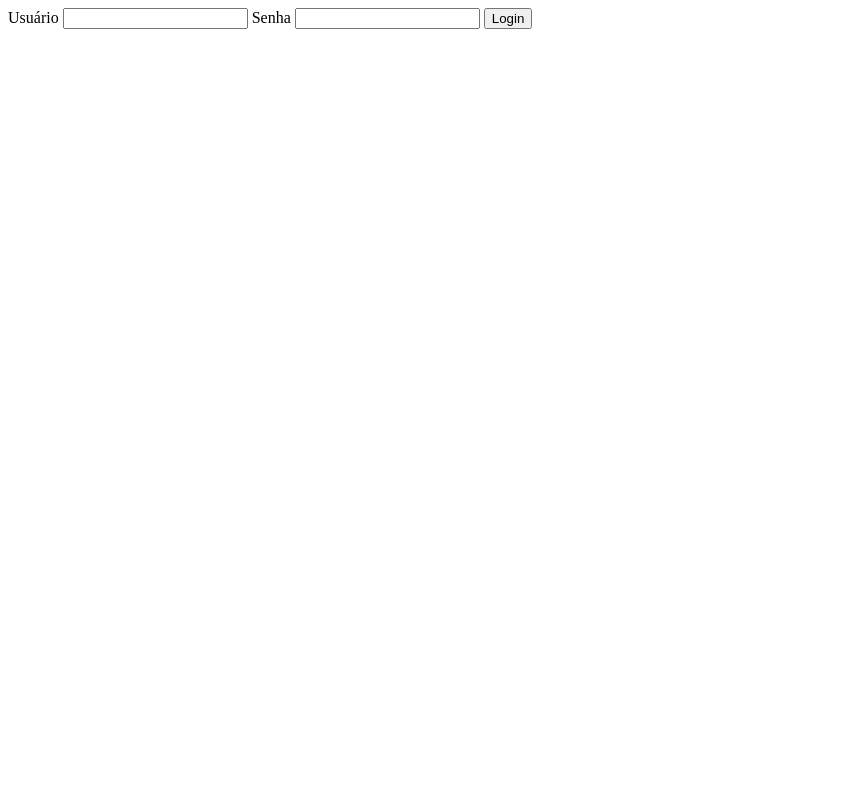
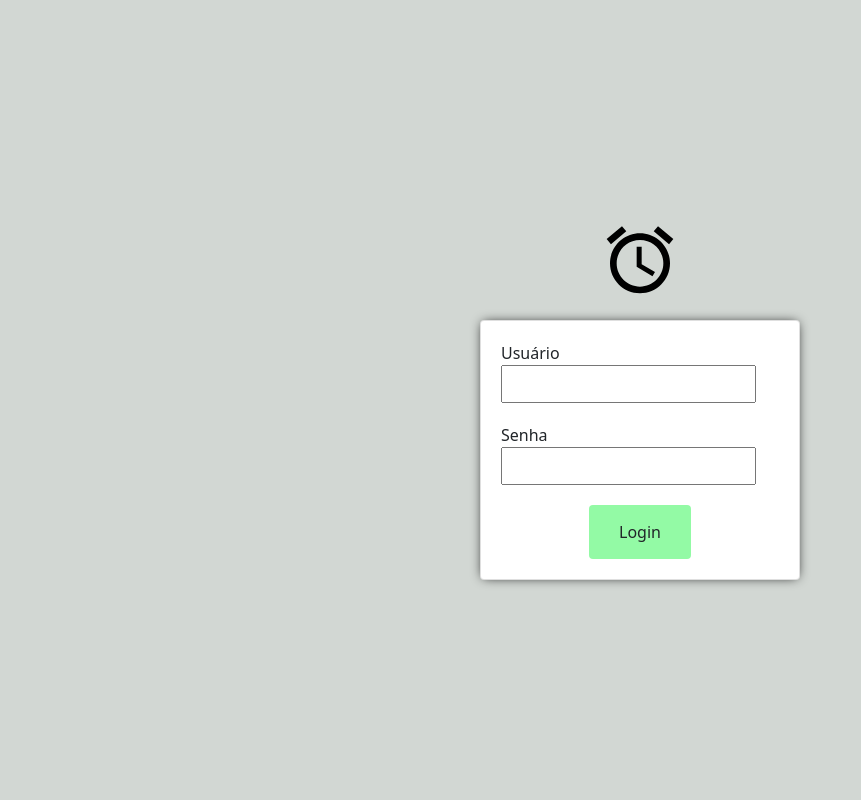
Before and after one commit to yamatopotter/pythonAlarm, a PHP site: page / in a window 1280 px wide. Shown: the whole page, without its empty margins (0-861 px from the left). Run offline with PHP 8.4, Linux system fonts and the light colour scheme.

Commit message:
add: bootstrap and fontawesome, style to index

```diff
--- /dev/null
+++ b/web/assets/css/style.css
@@ -0,0 +1,59 @@
+.btn {
+  border: 0;
+  width: -webkit-fit-content;
+  width: -moz-fit-content;
+  width: fit-content;
+  padding: 15px 30px;
+  background-color: #93faa5;
+  -webkit-transition: .3s;
+  transition: .3s;
+}
+
+.btn:hover {
+  background-color: #03c9a9;
+}
+
+.input-text {
+  margin-bottom: 20px;
+  padding: 5px 10px;
+  border-color: 1px solid #0a0a0a;
+}
+
+body {
+  background-color: #d2d7d3;
+}
+
+.login-form {
+  height: 100vh;
+  display: -webkit-box;
+  display: -ms-flexbox;
+  display: flex;
+  -webkit-box-orient: vertical;
+  -webkit-box-direction: normal;
+      -ms-flex-direction: column;
+          flex-direction: column;
+  -webkit-box-pack: center;
+      -ms-flex-pack: center;
+          justify-content: center;
+  -webkit-box-align: center;
+      -ms-flex-align: center;
+          align-items: center;
+  gap: 20px;
+}
+
+.login-form .logo {
+  width: 80px;
+}
+
+.login-form .card {
+  max-width: 320px;
+  padding: 20px;
+  -webkit-box-shadow: 0px 0px 12px -3px #000000;
+          box-shadow: 0px 0px 12px -3px #000000;
+}
+
+.login-form .card .btn {
+  margin: 0 auto;
+  display: block;
+}
+/*# sourceMappingURL=style.css.map */
--- /dev/null
+++ b/web/assets/css/style.scss
@@ -0,0 +1,41 @@
+// GENERAL
+.btn{
+    border: 0;
+    width: fit-content;
+    padding:15px 30px;
+    background-color: #93faa5;
+    transition: .3s;
+    &:hover{
+        background-color: #03c9a9;
+    }
+}
+.input-text{
+    margin-bottom:20px;
+    padding:5px 10px;
+    border-color:1px solid#0a0a0a;
+}
+body{
+    background-color: #d2d7d3;
+}
+
+// INDEX
+.login-form{
+    height: 100vh;
+    display: flex;
+    flex-direction: column;
+    justify-content: center;
+    align-items: center;
+    gap:20px;
+    .logo{
+        width: 80px;
+    }
+    .card{
+        max-width: 320px;
+        padding:20px;
+        box-shadow: 0px 0px 12px -3px #000000;
+        .btn{
+            margin:0 auto;
+            display: block;
+        }
+    }
+}
--- a/web/head.php
+++ b/web/head.php
@@ -1,6 +1,22 @@
-<!doctype html>
-<html>
-    <head>
-        <title>Alarme Sonoro v0.1</title>
-    </head>
-    <body>
+<!DOCTYPE html>
+<html lang="en">
+
+<head>
+    <meta charset="UTF-8">
+    <meta http-equiv="X-UA-Compatible" content="IE=edge">
+    <meta name="viewport" content="width=device-width, initial-scale=1.0">
+
+    <!-- FontAwesome icons -->
+    <link rel="stylesheet" href="https://cdnjs.cloudflare.com/ajax/libs/font-awesome/5.15.4/css/all.min.css">
+
+    <!-- CSS only -->
+    <link href="https://cdn.jsdelivr.net/npm/bootstrap@5.1.3/dist/css/bootstrap.min.css" rel="stylesheet" integrity="sha384-1BmE4kWBq78iYhFldvKuhfTAU6auU8tT94WrHftjDbrCEXSU1oBoqyl2QvZ6jIW3" crossorigin="anonymous">
+
+    <!-- JavaScript Bundle with Popper -->
+    <script src="https://cdn.jsdelivr.net/npm/bootstrap@5.1.3/dist/js/bootstrap.bundle.min.js" integrity="sha384-ka7Sk0Gln4gmtz2MlQnikT1wXgYsOg+OMhuP+IlRH9sENBO0LRn5q+8nbTov4+1p" crossorigin="anonymous"></script>
+
+    <link rel="stylesheet" href="./assets/css/style.css">
+    <title>Alarme Sonoro v0.1</title>
+</head>
+
+<body>
--- a/web/index.php
+++ b/web/index.php
@@ -1,14 +1,22 @@
 <?php include('head.php'); ?>
+    <main>
+        <section class="login-form">
+            <img src="./assets/img/logo.svg" alt="Alarm System Logo" class="logo">
+            <div class="card">
                 <form action="login.php" method="post">
                     <label for='user'>
                         Usuário
                     </label>
-            <input type="text" name="user">
+                    <input type="text" name="user" class="input-text">
                     <label for='password'>
                         Senha
                     </label>
-            <input type="password" name="password">
-            <input type="submit" value="Login">
+                    <input type="password" name="password" class="input-text">
+                    <input type="submit" value="Login" class="btn">
                 </form>
+            </div>
+        </section>
+    </main>
+
     </body>
 </html>
```
Also changed, not shown: web/assets/img/logo.svg (added), 1 other file. Lines whose indentation alone changed are shown as unchanged.
